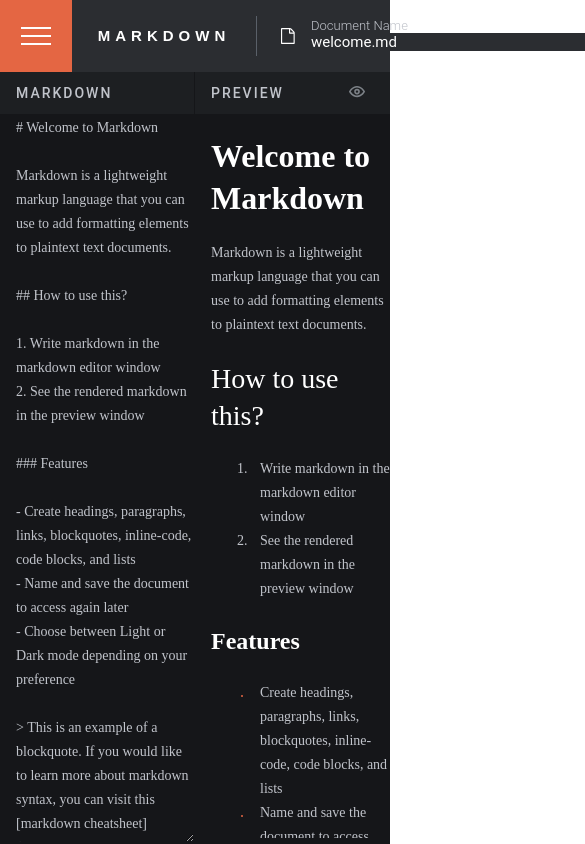
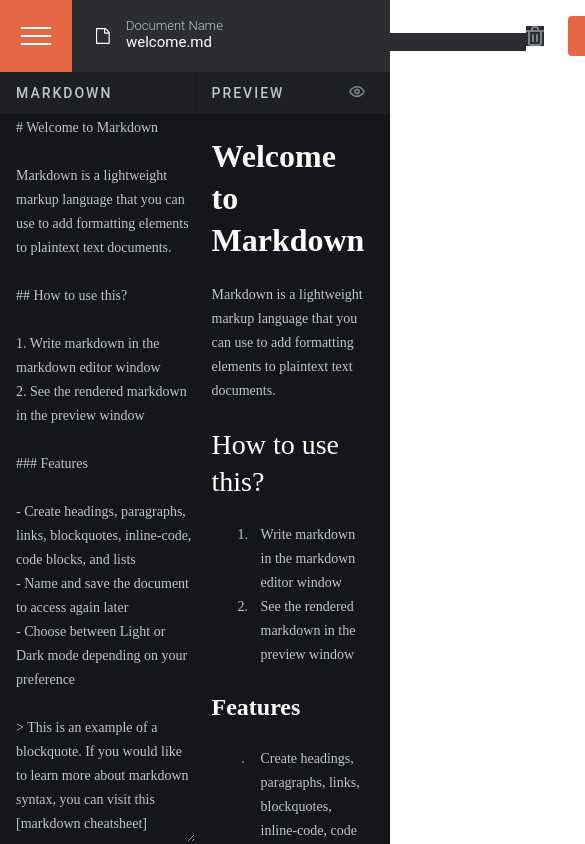
Before and after one commit to maplesyrupweb/fem-markdown-editor-react, a React (Create React App) app: page / in a window 390 px wide. Shown: the top 844 px of the page, 585 px wide, since content can reach past the window. Built offline with nearby package versions, Linux system fonts and the light colour scheme.

Commit message:
Add media queries for tablet

```diff
--- a/src/App.js
+++ b/src/App.js
@@ -83,9 +83,7 @@
     line-height: 24px;
     padding-left: 9px;
 
-    &::before {
 
-    }
   }
   ul li {
     font-family: 'Roboto Slab';
@@ -135,8 +133,7 @@
     color: ${({ theme }) => theme.color.code};
   }
   pre {
-    display: flex;
-    align-items: center;
+
     margin: 0px;
     padding: 24px 24px 24px 20px;
     width: 90%;
@@ -144,6 +141,7 @@
     background-color: ${({ theme }) => theme.background.blockquote};
   }
   pre code {
+    white-space: pre-wrap;
     font-family: 'Roboto Mono';
     font-style: normal;
     font-weight: 400;
--- a/src/components/Home/PreviewWindow.js
+++ b/src/components/Home/PreviewWindow.js
@@ -55,6 +55,7 @@
 const MarkdownContainer = styled.div`
   height: calc(100% - 120px);
   padding-left: 16px;
+  padding-right: 24px;
   overflow: auto;
 `;
 
--- a/src/components/Navigation/Navbar.js
+++ b/src/components/Navigation/Navbar.js
@@ -51,12 +51,20 @@
   font-size: 15px;
   line-height: 18px;
   letter-spacing: 5px;
+
+  @media screen and (max-width: 1020px) {
+    display: none;
+  }
 `;
 const Divider = styled.div`
   height: 40px;
   margin-right: 24px;
   border-left: 1px solid #5a6069;
   align-self: center;
+
+  @media screen and (max-width: 1020px) {
+    display: none;
+  }
 `;
 const DocumentContainer = styled.div`
   height: 36px;
@@ -64,6 +72,10 @@
   flex-flow: row nowrap;
   justify-content: center;
   align-self: center;
+
+  @media screen and (max-width: 1020px) {
+    margin-left: 24px;
+  }
 `;
 const DocumentIcon = styled.img`
   height: 16px;
```
